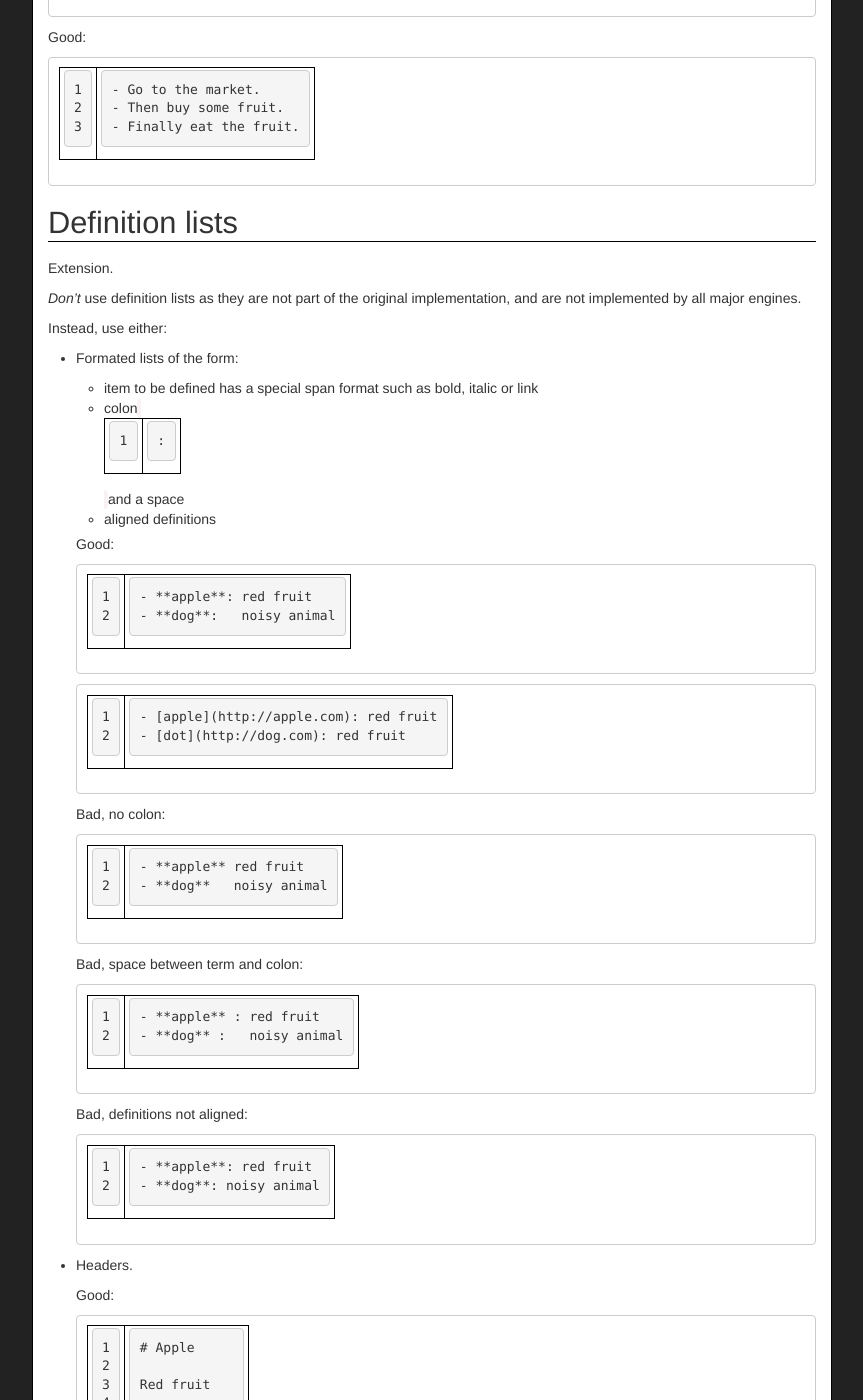
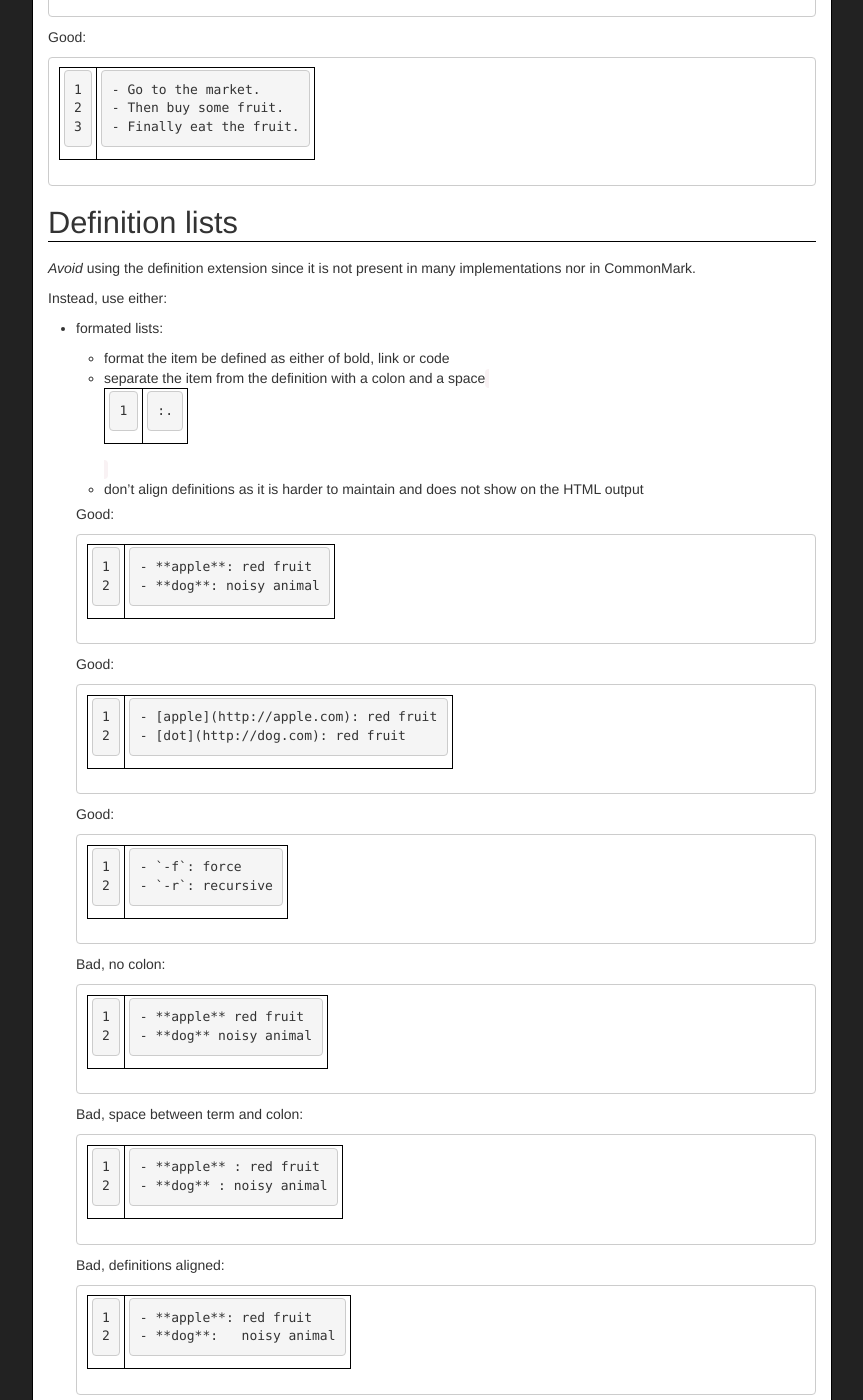
Before and after one commit to cirosantilli/markdown-style-guide, a Jekyll site: the page built from index.md, in a window 1280 px wide and 1400 px high, scrolled down 35849 px. Shown: the whole window, without its empty margins (208-1071 px from the left). Built offline with Jekyll 4.4.1, drawn with Linux system fonts in a browser that asks for light colours; nearby versions of some CDN libraries.

Commit message:
Don't align definition lists

```diff
--- a/index.md
+++ b/index.md
@@ -1276,45 +1276,48 @@ Good:
 
 ### Definition lists
 
-Extension.
-
-*Don't* use definition lists as they are not part of the original implementation,
-and are not implemented by all major engines.
+*Avoid* using the definition extension since it is not present in many implementations
+nor in CommonMark.
 
 Instead, use either:
 
--   Formated lists of the form:
-
-    - item to be defined has a special span format such as bold, italic or link
-    - colon `:` and a space
-    - aligned definitions
-
-    Good:
+-   formated lists:
+
+    - format the item be defined as either of bold, link or code
+    - separate the item from the definition with a colon and a space `:.`
+    - don't align definitions as it is harder to maintain and does not show on the HTML output
+
+    Good:
+
+        - **apple**: red fruit
+        - **dog**: noisy animal
+
+    Good:
+
+        - [apple](http://apple.com): red fruit
+        - [dot](http://dog.com): red fruit
+
+    Good:
+
+        - `-f`: force
+        - `-r`: recursive
+
+    Bad, no colon:
+
+        - **apple** red fruit
+        - **dog** noisy animal
+
+    Bad, space between term and colon:
+
+        - **apple** : red fruit
+        - **dog** : noisy animal
+
+    Bad, definitions aligned:
 
         - **apple**: red fruit
         - **dog**:   noisy animal
 
-    <!-- -->
-
-        - [apple](http://apple.com): red fruit
-        - [dot](http://dog.com): red fruit
-
-    Bad, no colon:
-
-        - **apple** red fruit
-        - **dog**   noisy animal
-
-    Bad, space between term and colon:
-
-        - **apple** : red fruit
-        - **dog** :   noisy animal
-
-    Bad, definitions not aligned:
-
-        - **apple**: red fruit
-        - **dog**: noisy animal
-
--   Headers.
+-   headers.
 
     Good:
 
```
